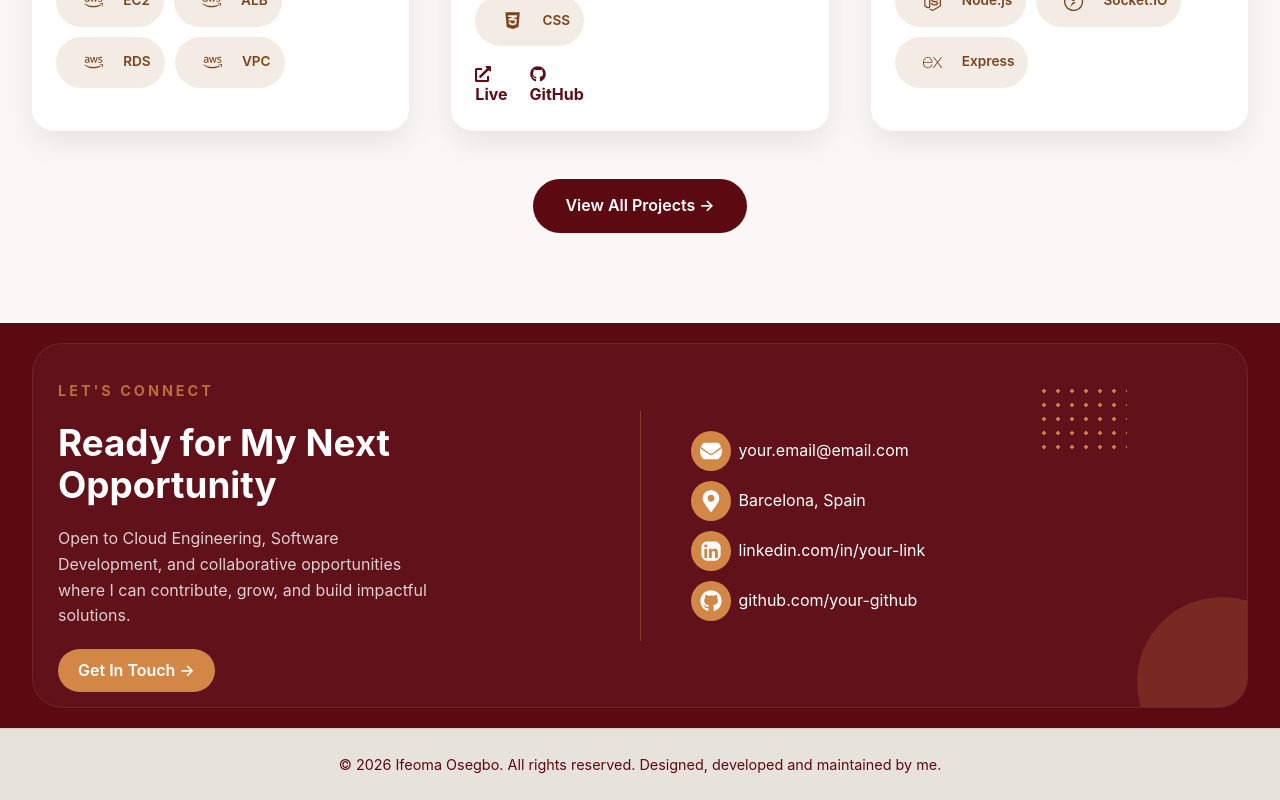
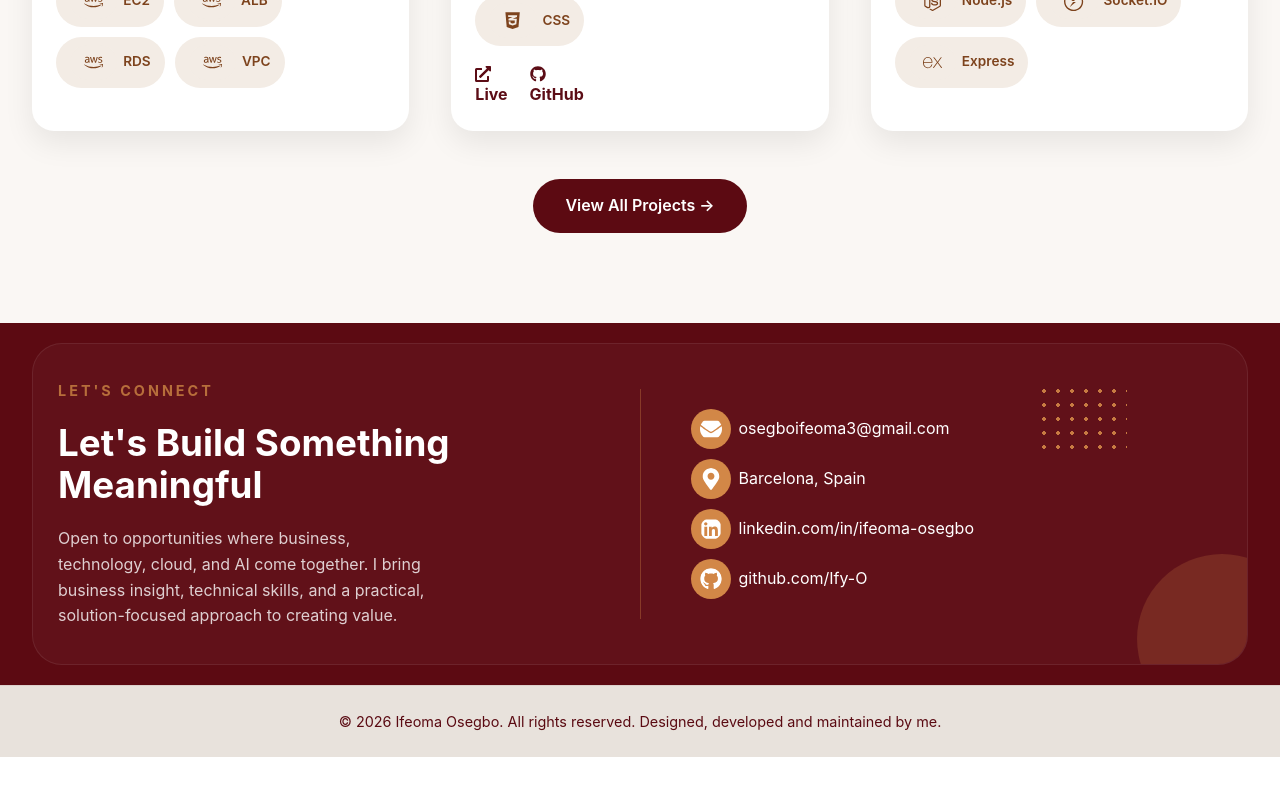
Before and after one commit to Ify-O/portfolio, a React app: page / in a window 1280 px wide. Shown: the part 2645-3445 px from the top of the page. After the commit the page ends 3402 px from the top, so only its background shows below. Built offline with nearby package versions, Linux system fonts and the light colour scheme; the HTML template or start-up script is replaced by a standard one.

Commit message:
Update CTA section: refine content, add contact details, and enhance structure

```diff
--- a/src/components/sections/home/CTA.jsx
+++ b/src/components/sections/home/CTA.jsx
@@ -7,68 +7,62 @@ import {
 
 export default function CTA() {
   return (
-    <section className="cta">
+    <section id="contact" className="cta">
       <div className="container-custom">
         <div className="cta-content">
-          {/* Left */}
-
           <div className="cta-left">
             <p className="section-label">LET'S CONNECT</p>
 
-            <h2>Ready for My Next Opportunity</h2>
+            <h2>Let's Build Something Meaningful</h2>
 
             <p className="cta-description">
-              Open to Cloud Engineering, Software Development, and collaborative
-              opportunities where I can contribute, grow, and build impactful
-              solutions.
+              Open to opportunities where business, technology, cloud, and
+              AI come together. I bring business insight, technical skills, and
+              a practical, solution-focused approach to creating value.
             </p>
-
-            <a href="/contact" className="cta-button">
-              Get In Touch →
-            </a>
           </div>
 
-          {/* Divider */}
-
           <div className="cta-divider"></div>
-
-          {/* Right */}
 
           <div className="cta-right">
             <div className="contact-item">
               <FaEnvelope className="contact-icon" />
-              <span>your.email@email.com</span>
+
+              <a href="mailto:osegboifeoma3@gmail.com">
+                osegboifeoma3@gmail.com
+              </a>
             </div>
 
             <div className="contact-item">
               <FaMapMarkerAlt className="contact-icon" />
+
               <span>Barcelona, Spain</span>
             </div>
 
             <div className="contact-item">
               <FaLinkedin className="contact-icon" />
+
               <a
-                href="https://linkedin.com/in/your-link"
+                href="https://www.linkedin.com/in/ifeoma-osegbo/"
                 target="_blank"
                 rel="noopener noreferrer"
               >
-                linkedin.com/in/your-link
+                linkedin.com/in/ifeoma-osegbo
               </a>
             </div>
 
             <div className="contact-item">
               <FaGithub className="contact-icon" />
+
               <a
-                href="https://github.com/your-github"
+                href="https://github.com/Ify-O"
                 target="_blank"
                 rel="noopener noreferrer"
               >
-                github.com/your-github
+                github.com/Ify-O
               </a>
             </div>
           </div>
-
-          {/* Decorations */}
 
           <div className="cta-dots"></div>
 
```
